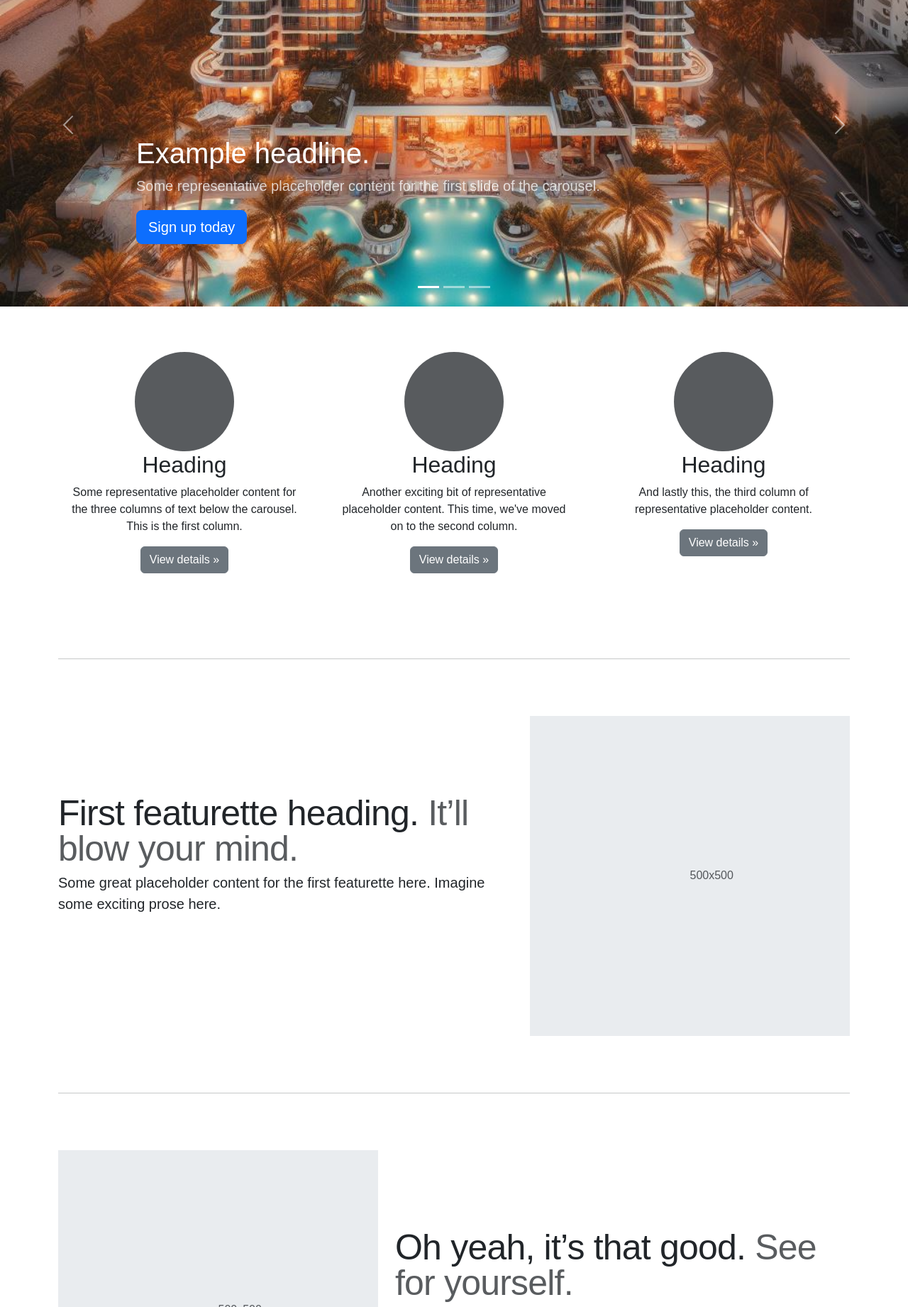
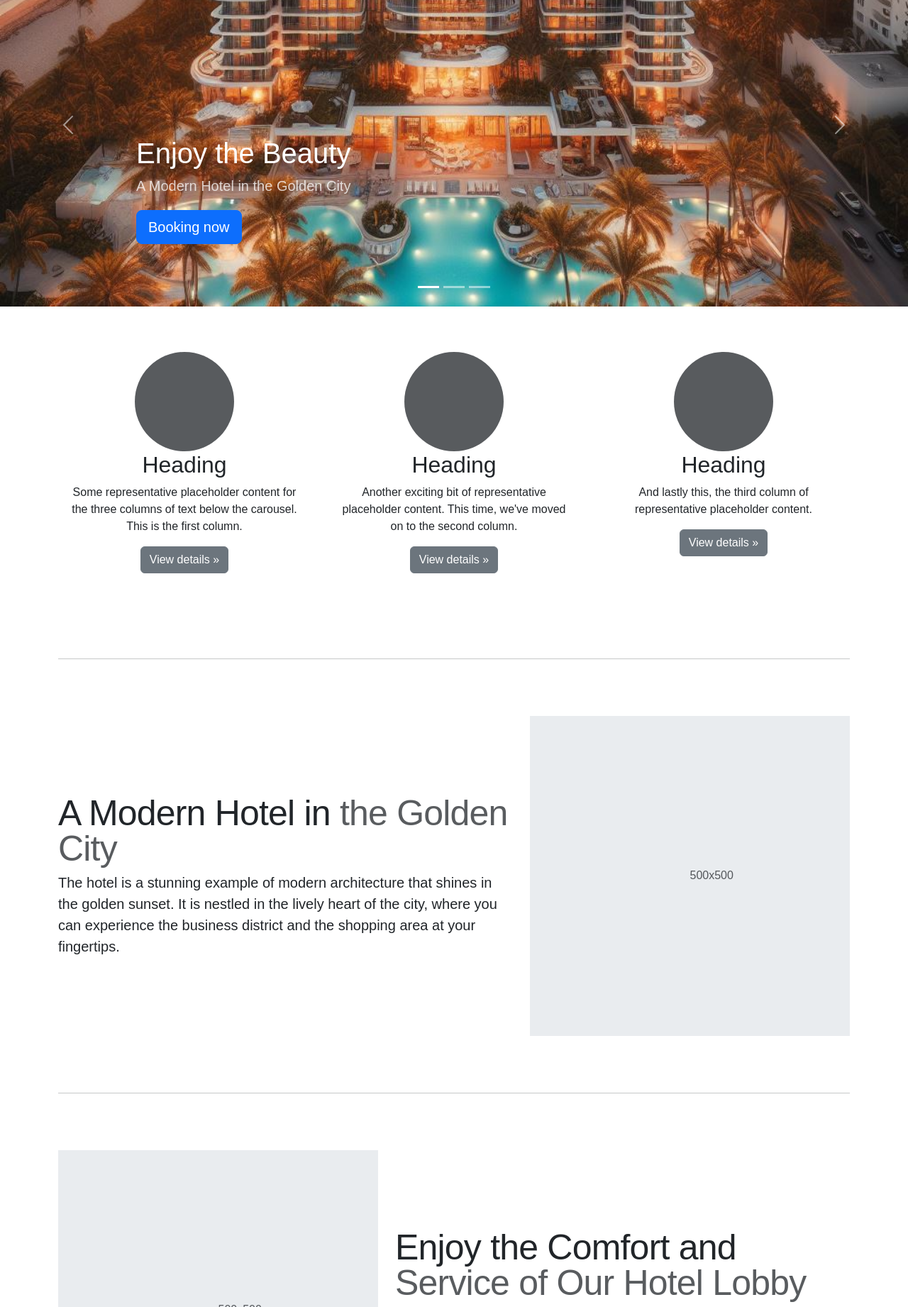
Before and after one commit to HeavenManySugar/booking-frontend, a Flask app: page / in a window 1280 px wide. Shown: the part 136-1978 px from the top of the page at 71% size. Run offline with Flask 3, Linux system fonts and the light colour scheme; some libraries are stand-ins or nearby versions.

Commit message:
add text

```diff
--- a/Final/templates/index.html
+++ b/Final/templates/index.html
@@ -102,24 +102,22 @@ title%} {% block head %}
             <div class="carousel-item active">
                 <img src="{{ url_for('static', filename='ai_hotel_building.jpg') }}" class="d-block w-100" alt="..." />
                 <div class="container">
-                    <div class="carousel-caption text-start">
-                        <h1>Example headline.</h1>
+                    <div class="carousel-caption text-start text-white">
+                        <h1>Enjoy the Beauty</h1>
                         <p class="opacity-75">
-                            Some representative placeholder content for the first slide of the
-                            carousel.
+                            A Modern Hotel in the Golden City
                         </p>
-                        <p><a class="btn btn-lg btn-primary" href="#">Sign up today</a></p>
+                        <p><a class="btn btn-lg btn-primary" href="booking">Booking now</a></p>
                     </div>
                 </div>
             </div>
             <div class="carousel-item">
                 <img src="{{ url_for('static', filename='ai_hotel.jpg') }}" class="d-block w-100" alt="..." />
                 <div class="container">
-                    <div class="carousel-caption">
-                        <h1>Another example headline.</h1>
+                    <div class="carousel-caption text-light">
+                        <h1>Enjoy the Comfort</h1>
                         <p>
-                            Some representative placeholder content for the second slide of
-                            the carousel.
+                            The lobby is spacious and bright, with a 24-hour front desk.
                         </p>
                         <p><a class="btn btn-lg btn-primary" href="#">Learn more</a></p>
                     </div>
@@ -128,11 +126,10 @@ title%} {% block head %}
             <div class="carousel-item">
                 <img src="{{ url_for('static', filename='ai_hotel_room.jpg') }}" class="d-block w-100" alt="..." />
                 <div class="container">
-                    <div class="carousel-caption text-end">
-                        <h1>One more for good measure.</h1>
+                    <div class="carousel-caption text-end text-light">
+                        <h1>Spacious Rooms with City Views</h1>
                         <p>
-                            Some representative placeholder content for the third slide of
-                            this carousel.
+                            You can enjoy the convenience of free Wi-Fi, flat-screen TV, minibars and private bathrooms in every room.
                         </p>
                         <p><a class="btn btn-lg btn-primary" href="#">Browse gallery</a></p>
                     </div>
@@ -211,12 +208,12 @@ title%} {% block head %}
         <div class="row featurette">
             <div class="col-md-7">
                 <h2 class="featurette-heading fw-normal lh-1">
-                    First featurette heading.
-                    <span class="text-body-secondary">It’ll blow your mind.</span>
+                    A Modern Hotel in
+                    <span class="text-body-secondary">the Golden City</span>
                 </h2>
                 <p class="lead">
-                    Some great placeholder content for the first featurette here. Imagine
-                    some exciting prose here.
+                    The hotel is a stunning example of modern architecture that shines in the golden sunset.
+                    It is nestled in the lively heart of the city, where you can experience the business district and the shopping area at your fingertips.
                 </p>
             </div>
             <div class="col-md-5">
@@ -237,13 +234,12 @@ title%} {% block head %}
         <div class="row featurette">
             <div class="col-md-7 order-md-2">
                 <h2 class="featurette-heading fw-normal lh-1">
-                    Oh yeah, it’s that good.
-                    <span class="text-body-secondary">See for yourself.</span>
+                    Enjoy the Comfort and
+                    <span class="text-body-secondary">Service of Our Hotel Lobby</span>
                 </h2>
                 <p class="lead">
-                    Another featurette? Of course. More placeholder content here to give
-                    you an idea of how this layout would work with some actual real-world
-                    content in place.
+                    The lobby is spacious and bright, with a 24-hour front desk and
+                    a tour desk that can assist guests with travel arrangements.
                 </p>
             </div>
             <div class="col-md-5 order-md-1">
@@ -264,14 +260,13 @@ title%} {% block head %}
         <div class="row featurette">
             <div class="col-md-7">
                 <h2 class="featurette-heading fw-normal lh-1">
-                    And lastly, this one.
-                    <span class="text-body-secondary">Checkmate.</span>
+                    Spacious Rooms with City Views and
+                    <span class="text-body-secondary">24-Hour Room Service</span>
                 </h2>
                 <p class="lead">
-                    And yes, this is the last block of representative placeholder content.
-                    Again, not really intended to be actually read, simply here to give
-                    you a better view of what this would look like with some actual
-                    content. Your content.
+                    The rooms are spacious and bright, with large windows that offer stunning views of the city.
+                    You can enjoy the convenience of free Wi-Fi, flat-screen TV, minibars and private bathrooms in every room.
+                    Whether you need a snack, a drink or a full meal, you can always count on our 24-hour room service to satisfy your cravings.
                 </p>
             </div>
             <div class="col-md-5">
```
